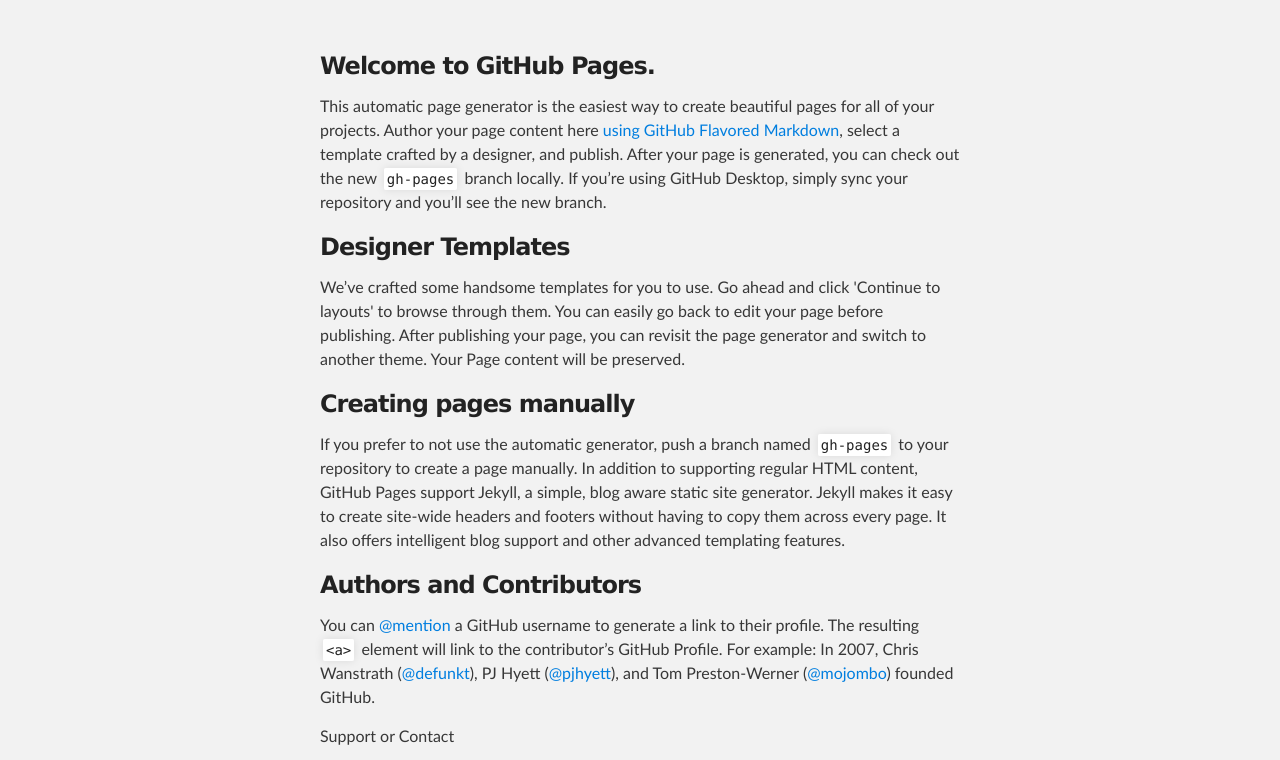
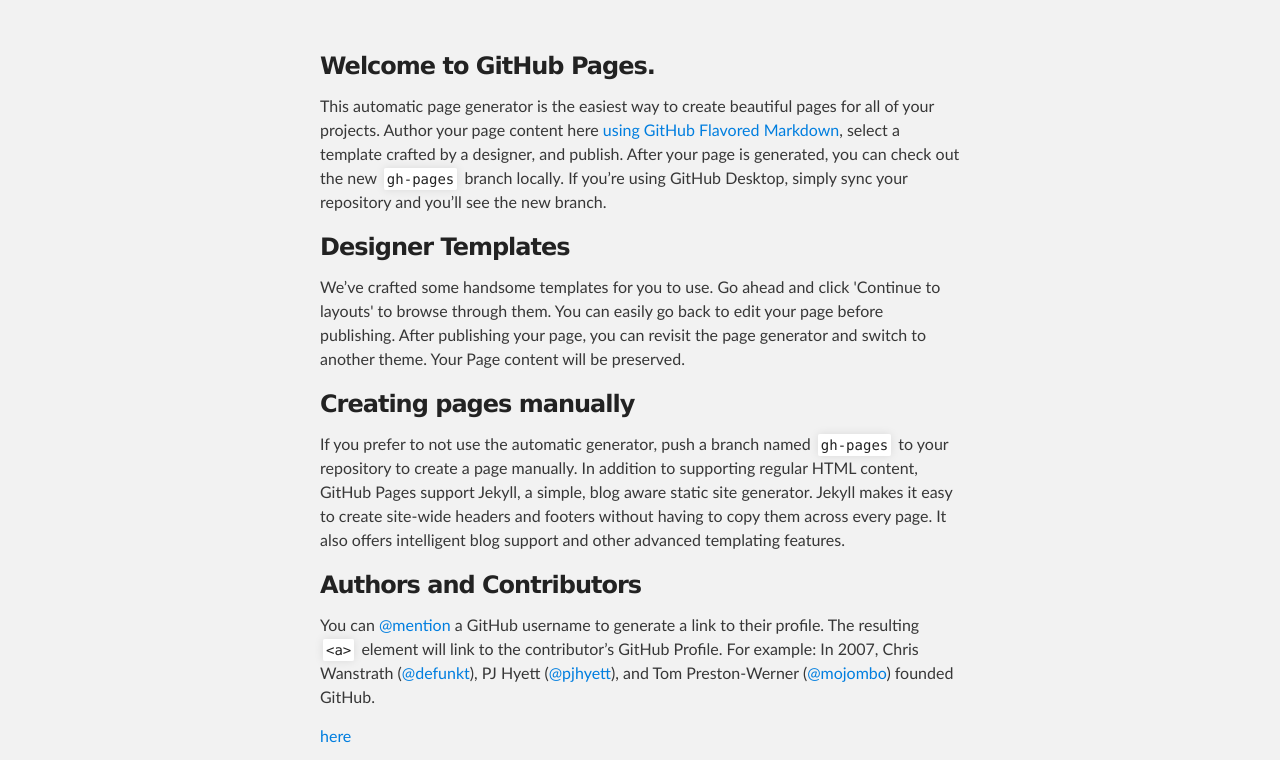
Before and after one commit to dmhiggs/dmhiggs.github.io, a plain HTML site: page index.html in a window 1280 px wide. Shown: the part 176-936 px from the top of the page. Drawn offline with Linux system fonts and the light colour scheme.

Commit message:
Update index.html

```diff
--- a/index.html
+++ b/index.html
@@ -47,7 +47,7 @@
 
 <p>You can <a href="https://github.com/blog/821" class="user-mention">@mention</a> a GitHub username to generate a link to their profile. The resulting <code>&lt;a&gt;</code> element will link to the contributor’s GitHub Profile. For example: In 2007, Chris Wanstrath (<a href="https://github.com/defunkt" class="user-mention">@defunkt</a>), PJ Hyett (<a href="https://github.com/pjhyett" class="user-mention">@pjhyett</a>), and Tom Preston-Werner (<a href="https://github.com/mojombo" class="user-mention">@mojombo</a>) founded GitHub.</p>
 
-<p><a href="http://dmhiggs.github.io/sudoku>here</a></p>
+<p><a href="http://dmhiggs.github.io/sudoku">here</a></p>
 <h3>
 <a id="support-or-contact" class="anchor" href="#support-or-contact" aria-hidden="true"><span class="octicon octicon-link"></span></a>Support or Contact</h3>
 
```
